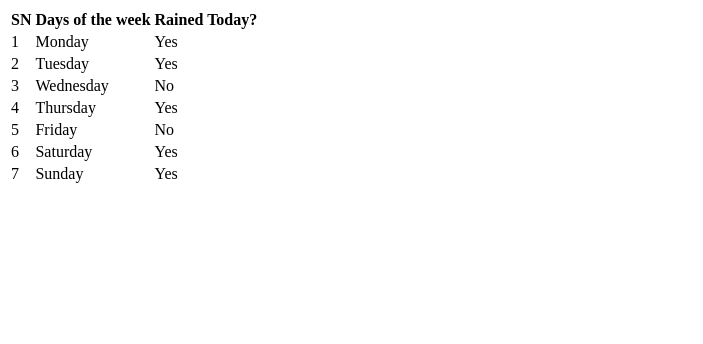
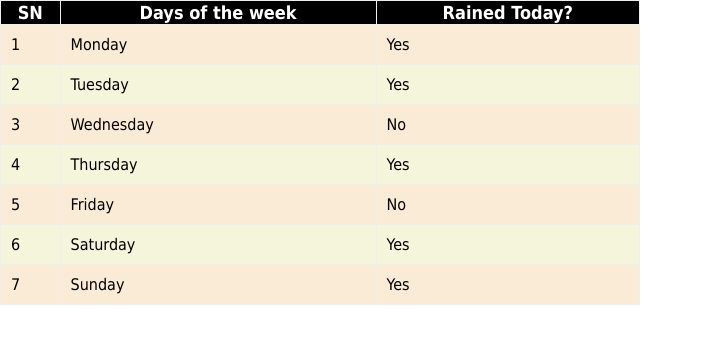
Before and after one commit to olotintemitope/web-training, a plain HTML site: page Elements/tables.html in a window 1280 px wide. Shown: the whole page, without its empty margins (0-703 px from the left). Drawn offline with Linux system fonts and the light colour scheme.

Commit message:
intro to css

```diff
--- a/Elements/tables.html
+++ b/Elements/tables.html
@@ -3,13 +3,16 @@
 <head>
     <meta charset="UTF-8">
     <title>Table</title>
+    <link href="../css/tables.css" rel="stylesheet">
 </head>
 <body>
-<table>
+<table id="day_of_week" border="1">
     <thead>
-        <th>SN</th>
-        <th>Days of the week</th>
-        <th>Rained Today?</th>
+        <tr>
+            <th>SN</th>
+            <th>Days of the week</th>
+            <th>Rained Today?</th>
+        </tr>
     </thead>
     <tbody>
     <tr>
--- /dev/null
+++ b/css/tables.css
@@ -0,0 +1,45 @@
+body{
+    padding: 0;
+    margin: 0;
+    font-family: Tahoma, serif;
+
+}
+#day_of_week,
+#t_row_span {
+    border: 5px !important;
+    border-collapse: collapse;
+    width: 50%;
+    background: aliceblue;
+}
+
+#day_of_week tbody tr:nth-child(even),
+#t_row_span tr:nth-child(even) {
+    background: beige;
+}
+
+#day_of_week tbody tr:nth-child(odd),
+#t_row_span tr:nth-child(odd){
+    background: antiquewhite;
+}
+#day_of_week tbody tr,
+#t_row_span tbody tr {
+    text-align: left;
+    font-size: 16px;
+    margin: 10px;
+}
+
+#day_of_week tbody tr td,
+#t_row_span tbody tr td{
+    padding: 10px;
+}
+
+#day_of_week thead tr,
+#t_row_span thead tr {
+    text-align: center;
+    font-weight: 100;
+    font-size: 18px;
+    background: black;
+    color: white;
+    padding: 10px;
+
+}
```
Also changed, not shown: Elements/table-rowspan.html (+2 -1 lines).
